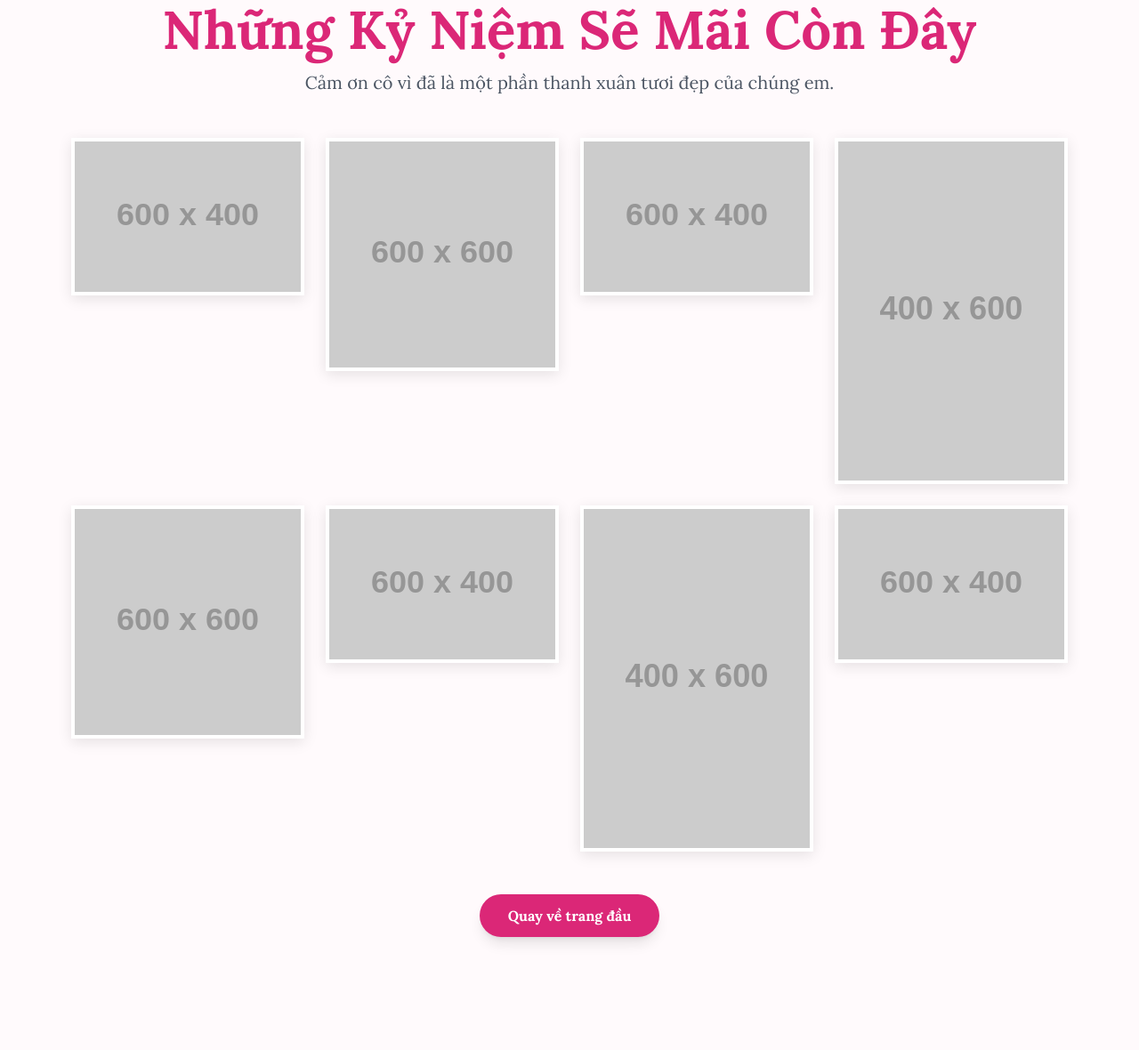
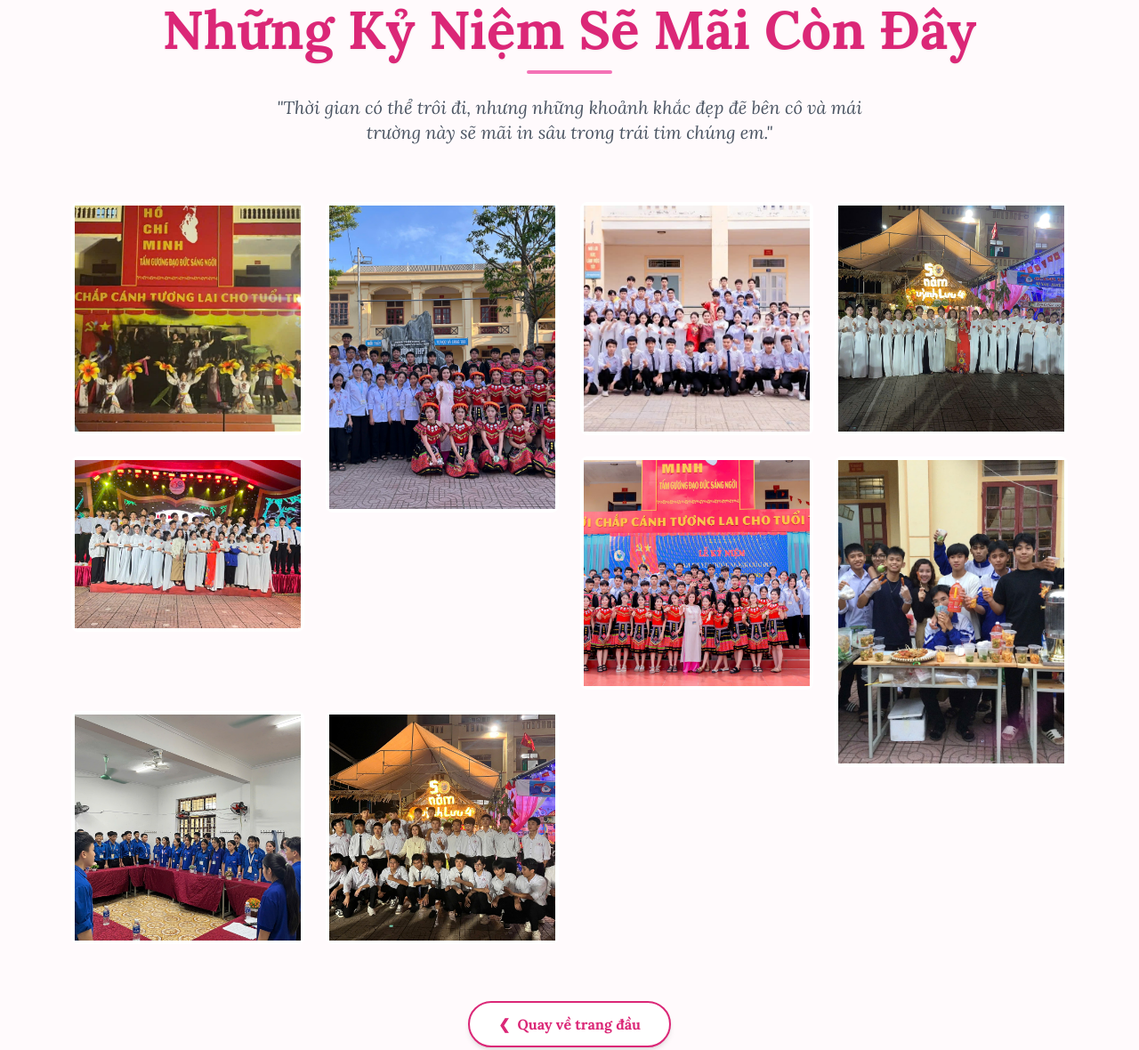
Before and after one commit to lucky5632VN/20-11, a plain HTML site: page kiniem/index3.html in a window 1280 px wide. Shown: the part 45-1225 px from the top of the page at 89% size. Before the commit the page ends 1146 px from the top, so only its background shows below. Drawn offline with nearby package versions, Linux system fonts and the light colour scheme; placeholder pictures from the web are drawn by us.

Commit message:
Add files via upload

```diff
--- a/kiniem/index3.html
+++ b/kiniem/index3.html
@@ -9,102 +9,131 @@
         @import url('https://fonts.googleapis.com/css2?family=Lora:ital,wght@0,400..700;1,400..700&display=swap');
         body {
             font-family: 'Lora', serif;
-            background-color: #fffafc; /* Màu nền hồng rất nhạt */
+            background-color: #fffafc;
+        }
+        .gallery-item {
+            position: relative;
+            overflow: hidden;
+            border-radius: 0.5rem;
+            cursor: pointer;
         }
         .gallery-item img {
-            transition: all 0.3s ease-in-out;
+            width: 100%;
+            height: 100%;
+            object-fit: cover;
+            transition: all 0.5s ease-in-out;
             border: 4px solid white;
             box-shadow: 0 4px 15px rgba(0, 0, 0, 0.1);
         }
-        .gallery-item img:hover {
-            transform: scale(1.05) rotate(1deg);
-            box-shadow: 0 8px 25px rgba(0, 0, 0, 0.15);
-            cursor: pointer;
+        .gallery-item:hover img {
+            transform: scale(1.1);
+            box-shadow: 0 8px 25px rgba(0, 0, 0, 0.2);
         }
         #lightbox {
-            position: fixed;
-            top: 0;
-            left: 0;
-            width: 100%;
-            height: 100%;
-            background-color: rgba(0, 0, 0, 0.85);
-            z-index: 100;
-            display: none; /* Ẩn ban đầu */
-            justify-content: center;
-            align-items: center;
-            padding: 2rem;
-            box-sizing: border-box;
+            position: fixed; top: 0; left: 0; width: 100%; height: 100%;
+            background-color: rgba(0, 0, 0, 0.9); z-index: 100;
+            display: none; justify-content: center; align-items: center;
+            padding: 1rem; opacity: 0; transition: opacity 0.3s ease;
         }
-        #lightbox.active {
-            display: flex;
+        #lightbox.active { display: flex; opacity: 1; }
+        #lightbox img {
+            max-width: 95%; max-height: 95%;
+            border: 5px solid white; border-radius: 4px;
+            transform: scale(0.9); transition: transform 0.3s ease;
         }
-        #lightbox img {
-            max-width: 90%;
-            max-height: 90%;
-            border: 5px solid white;
-            box-shadow: 0 0 50px rgba(255, 255, 255, 0.3);
+        #lightbox.active img { transform: scale(1); }
+        .close-btn {
+            position: absolute; top: 20px; right: 30px;
+            color: white; font-size: 40px; cursor: pointer; z-index: 101;
         }
     </style>
 </head>
 <body class="text-gray-800">
 
-    <!-- Nhạc nền cho trang 3 -->
+    <!-- Nhạc nền -->
     <audio id="audioPage3" loop>
-        <!-- Đường dẫn này đi lùi 1 cấp ('../') để ra khỏi thư mục 'kiniem' -->
         <source src="../music/song3_piano.mp3" type="audio/mpeg">
     </audio>
 
-    <!-- Lightbox (Modal xem ảnh) -->
+    <!-- Lightbox -->
     <div id="lightbox" onclick="closeLightbox()">
-        <img id="lightbox-img" src="https://placehold.co/600x400/FFF0F5/DB2777?text=Anh+Ky+Niem" alt="Ảnh phóng to">
+        <span class="close-btn">&times;</span>
+        <img id="lightbox-img" src="" alt="Ảnh phóng to">
     </div>
 
     <div class="container mx-auto px-4 py-12 max-w-6xl">
 
-        <!-- Tiêu đề -->
-        <header class="text-center mb-12">
-            <h1 class="text-4xl md:text-6xl font-bold text-pink-600 mb-4" style="font-family: 'Lora', serif;">Những Kỷ Niệm Sẽ Mãi Còn Đây</h1>
-            <p class="text-xl text-gray-600">Cảm ơn cô vì đã là một phần thanh xuân tươi đẹp của chúng em.</p>
+        <!-- Header -->
+        <header class="text-center mb-16 animate-fade-in-down">
+            <h1 class="text-4xl md:text-6xl font-bold text-pink-600 mb-4 drop-shadow-sm" style="font-family: 'Lora', serif;">
+                Những Kỷ Niệm Sẽ Mãi Còn Đây
+            </h1>
+            <div class="w-24 h-1 bg-pink-400 mx-auto mb-6 rounded"></div>
+            <p class="text-xl text-gray-600 max-w-2xl mx-auto italic">
+                "Thời gian có thể trôi đi, nhưng những khoảnh khắc đẹp đẽ bên cô và mái trường này sẽ mãi in sâu trong trái tim chúng em."
+            </p>
         </header>
 
-        <!-- Bộ sưu tập ảnh -->
-        <div id="gallery" class="grid grid-cols-2 md:grid-cols-3 lg:grid-cols-4 gap-4 md:gap-6">
+        <!-- Gallery -->
+        <div id="gallery" class="grid grid-cols-1 sm:grid-cols-2 md:grid-cols-3 lg:grid-cols-4 gap-6">
+
             <!--
-                Đây là các ảnh mẫu (placeholder).
-                Bạn hãy thay thế src="..." bằng đường dẫn ảnh của bạn.
-                Ví dụ: src="../images/ky-niem-1.jpg" (nhớ dùng ../)
+               QUAN TRỌNG:
+               1. Hãy đổi tên ảnh trong thư mục 'image' thành anh1.jpg, anh2.jpg,...
+               2. Hoặc sửa 'src' bên dưới thành tên ảnh thực tế của bạn.
             -->
-            <div class="gallery-item">
-                <img src="https://placehold.co/600x400/FFF0F5/DB2777?text=Ky+Niem+1" alt="Kỷ niệm 1" onclick="openLightbox(this.src)">
+
+            <!-- Ảnh 1 -->
+            <div class="gallery-item aspect-square" onclick="openLightbox(this)">
+                <img src="../image/anh1.jpg" onerror="this.src='https://images.unsplash.com/photo-1523050854058-8df90110c9f1?q=80&w=1000&auto=format&fit=crop'" alt="Kỷ niệm 1">
             </div>
-            <div class="gallery-item">
-                <img src="https://placehold.co/600x600/FFF0F5/DB2777?text=Ky+Niem+2" alt="Kỷ niệm 2" onclick="openLightbox(this.src)">
+
+            <!-- Ảnh 2 -->
+            <div class="gallery-item aspect-[3/4] row-span-2" onclick="openLightbox(this)">
+                <img src="../image/anh2.jpg" onerror="this.src='https://images.unsplash.com/photo-1544531586-fde5298cdd40?q=80&w=1000&auto=format&fit=crop'" alt="Kỷ niệm 2">
             </div>
-            <div class="gallery-item">
-                <img src="https://placehold.co/600x400/FFF0F5/DB2777?text=Ky+Niem+3" alt="Kỷ niệm 3" onclick="openLightbox(this.src)">
+
+            <!-- Ảnh 3 -->
+            <div class="gallery-item aspect-square" onclick="openLightbox(this)">
+                <img src="../image/anh3.jpg" onerror="this.src='https://images.unsplash.com/photo-1509062522246-3755977927d7?q=80&w=1000&auto=format&fit=crop'" alt="Kỷ niệm 3">
             </div>
-            <div class="gallery-item">
-                <img src="https://placehold.co/400x600/FFF0F5/DB2777?text=Ky+Niem+4" alt="Kỷ niệm 4" onclick="openLightbox(this.src)">
+
+            <!-- Ảnh 4 -->
+            <div class="gallery-item aspect-square" onclick="openLightbox(this)">
+                <img src="../image/anh4.jpg" onerror="this.src='https://images.unsplash.com/photo-1497633762265-9d179a990aa6?q=80&w=1000&auto=format&fit=crop'" alt="Kỷ niệm 4">
             </div>
-            <div class="gallery-item">
-                <img src="https://placehold.co/600x600/FFF0F5/DB2777?text=Ky+Niem+5" alt="Kỷ niệm 5" onclick="openLightbox(this.src)">
+
+            <!-- Ảnh 5 -->
+            <div class="gallery-item aspect-[4/3]" onclick="openLightbox(this)">
+                <img src="../image/anh5.jpg" onerror="this.src='https://images.unsplash.com/photo-1524178232363-1fb2b075b655?q=80&w=1000&auto=format&fit=crop'" alt="Kỷ niệm 5">
             </div>
-            <div class="gallery-item">
-                <img src="https://placehold.co/600x400/FFF0F5/DB2777?text=Ky+Niem+6" alt="Kỷ niệm 6" onclick="openLightbox(this.src)">
+
+            <!-- Ảnh 6 -->
+            <div class="gallery-item aspect-square" onclick="openLightbox(this)">
+                <img src="../image/anh6.jpg" onerror="this.src='https://images.unsplash.com/photo-1577896851231-70ef18881754?q=80&w=1000&auto=format&fit=crop'" alt="Kỷ niệm 6">
             </div>
-            <div class="gallery-item">
-                <img src="https://placehold.co/400x600/FFF0F5/DB2777?text=Ky+Niem+7" alt="Kỷ niệm 7" onclick="openLightbox(this.src)">
+
+            <!-- Ảnh 7 -->
+            <div class="gallery-item aspect-[3/4] row-span-2" onclick="openLightbox(this)">
+                <img src="../image/anh7.jpg" onerror="this.src='https://images.unsplash.com/photo-1427504746696-ea5abc71a380?q=80&w=1000&auto=format&fit=crop'" alt="Kỷ niệm 7">
             </div>
-            <div class="gallery-item">
-                <img src="https://placehold.co/600x400/FFF0F5/DB2777?text=Ky+Niem+8" alt="Kỷ niệm 8" onclick="openLightbox(this.src)">
+
+            <!-- Ảnh 8 -->
+            <div class="gallery-item aspect-square" onclick="openLightbox(this)">
+                <img src="../image/anh8.jpg" onerror="this.src='https://images.unsplash.com/photo-1511629091441-ee46146481b6?q=80&w=1000&auto=format&fit=crop'" alt="Kỷ niệm 8">
             </div>
+
+             <!-- Ảnh 9 (Thêm nếu muốn) -->
+             <div class="gallery-item aspect-square" onclick="openLightbox(this)">
+                <img src="../image/anh9.jpg" onerror="this.src='https://images.unsplash.com/photo-1546410531-bb4caa6b424d?q=80&w=1000&auto=format&fit=crop'" alt="Kỷ niệm 9">
+            </div>
+
         </div>
 
-        <!-- Nút quay về -->
-        <footer class="text-center mt-12">
-            <!-- Đường dẫn này đi lùi 1 cấp ('../') để ra khỏi thư mục 'kiniem' -->
-            <a href="../index.html" class="inline-block bg-pink-600 text-white font-bold py-3 px-8 rounded-full shadow-lg hover:bg-pink-700 transition-transform hover:scale-105">
-                Quay về trang đầu
+        <!-- Footer -->
+        <footer class="text-center mt-16 pb-8">
+            <a href="../index.html" class="inline-flex items-center gap-2 bg-white text-pink-600 border-2 border-pink-600 font-bold py-3 px-8 rounded-full shadow-md hover:bg-pink-600 hover:text-white transition-all duration-300 hover:scale-105 group">
+                <span>❮</span> Quay về trang đầu
             </a>
         </footer>
 
@@ -115,8 +144,9 @@
         const lightboxImg = document.getElementById('lightbox-img');
         const audio = document.getElementById("audioPage3");
 
-        function openLightbox(src) {
-            lightboxImg.src = src;
+        function openLightbox(element) {
+            const img = element.querySelector('img');
+            lightboxImg.src = img.src; // Lấy src thực tế (kể cả khi fallback)
             lightbox.classList.add('active');
         }
 
@@ -124,12 +154,12 @@
             lightbox.classList.remove('active');
         }
 
-        // Tự động phát nhạc khi tải trang (hoặc khi click lần đầu)
+        // Auto-play music logic
         document.addEventListener('DOMContentLoaded', function() {
             var playPromise = audio.play();
             if (playPromise !== undefined) {
                 playPromise.catch(error => {
-                    console.log("Trình duyệt chặn autoplay. Đang chờ tương tác...");
+                    console.log("Auto-play blocked");
                     var playOnInteraction = function() {
                         audio.play();
                         document.removeEventListener('click', playOnInteraction);
```
Also changed, not shown: kiniem/image/anh1.jpg (added), kiniem/image/anh2.jpg (added), kiniem/image/anh3.jpg (added), kiniem/image/anh4.jpg (added), kiniem/image/anh5.jpg (added), kiniem/image/anh6.jpg (added), kiniem/image/anh7.jpg (added), kiniem/image/anh8.jpg (added), kiniem/image/anh9.jpg (added).
